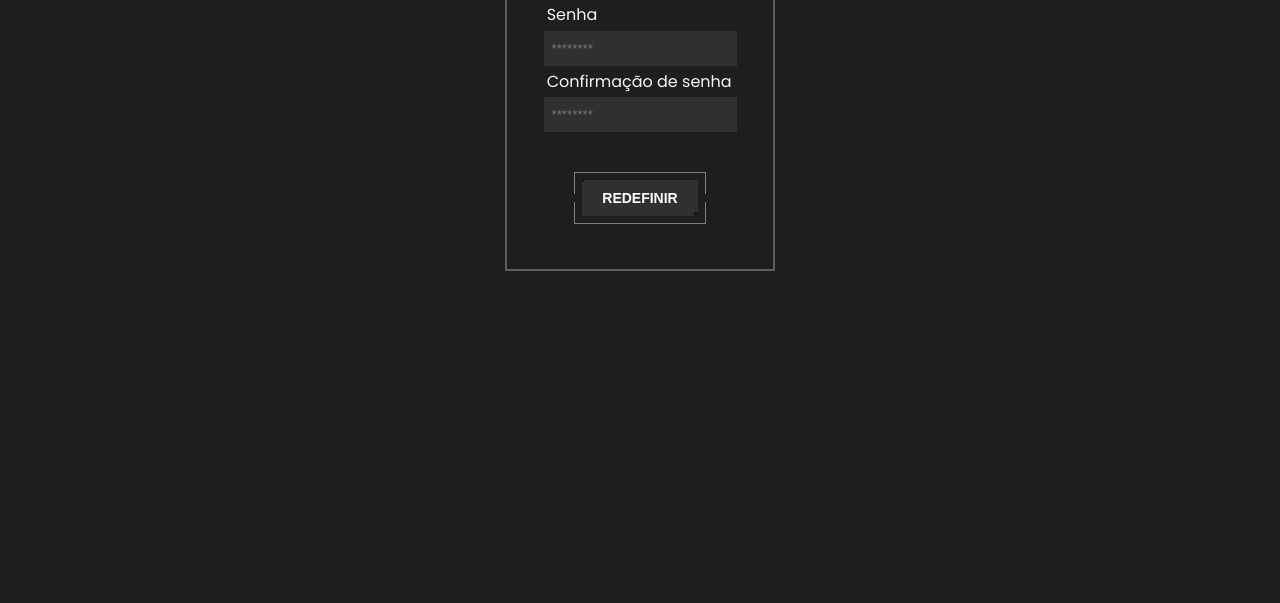
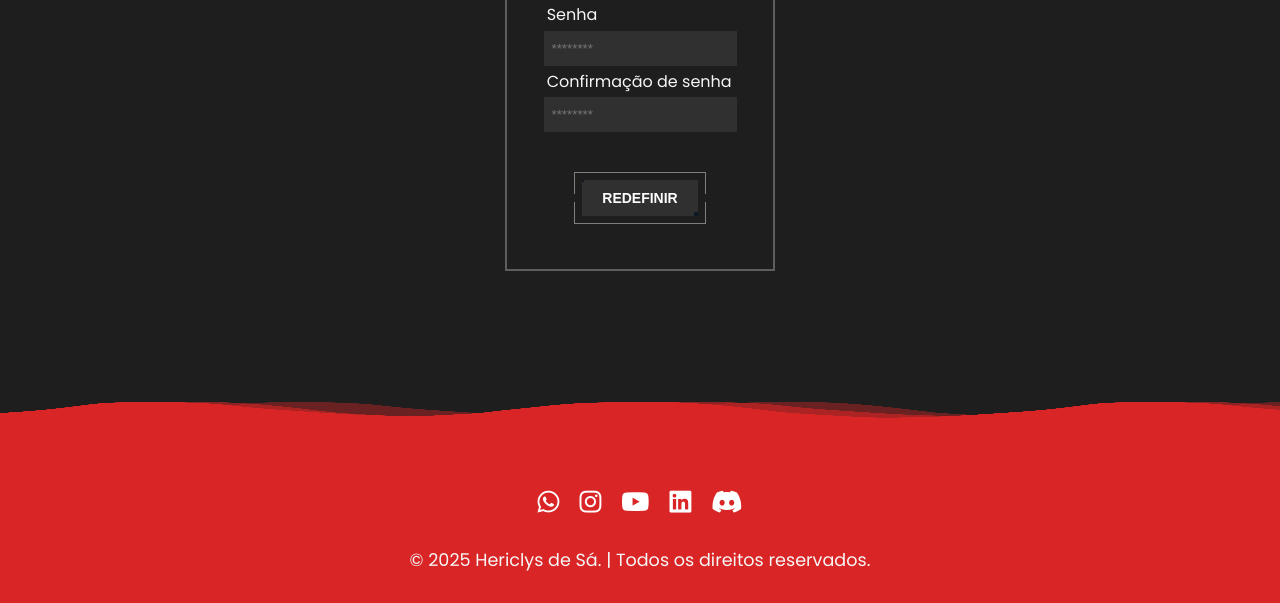
Before and after one commit to Hericlys/MySite, a Django app: page /accounts/reset/1/1/ in a window 1280 px wide. Shown: the part 346-949 px from the top of the page. Before the commit the page ends 617 px from the top, so only its background shows below. Run offline with Django 5.2, Linux system fonts and the light colour scheme; some libraries are stand-ins or nearby versions.

Commit message:
add footer

```diff
--- a/base_files/static/global/css/base.css
+++ b/base_files/static/global/css/base.css
@@ -381,3 +381,116 @@ p {
 .link:hover {
     color: var(--color-accent) ! important;
 }
+
+footer {
+    position: relative;
+    width: 100%;
+    background: var(--color-accent);
+    min-height: 100px;
+    padding: 20px 50px;
+    display: flex;
+    justify-content: center;
+    align-items: center;
+    flex-direction: column;
+}
+
+footer .social_icon {
+    position: relative;
+    display: flex;
+    justify-content: center;
+    align-items: center;
+    margin: 10px 0;
+    flex-wrap: wrap;
+}
+
+footer .social_icon a {
+    font-size: 25px;
+    color: #fff;
+    margin: 0 10px;
+    display: inline-block;
+    transition: 0.5s;
+}
+
+footer .social_icon a:hover {
+    transform: translateY(-10px);
+}
+
+footer .footer_menu {
+    display: flex;
+    justify-content: center;
+    align-items: center;
+    gap: 25px;
+    margin: 10px 0;
+}
+
+footer .footer_menu a {
+    opacity: 0.75;
+    font-size: bold;
+}
+
+footer .footer_menu a:hover {
+    opacity: 1;
+}
+
+footer p {
+    text-align: center;
+    margin-top: 15px;
+    margin-bottom: 10px;
+    font-size: 1.1em;
+}
+
+footer .wave {
+    position: absolute;
+    top: -100px;
+    left: 0;
+    width: 100%;
+    height: 100px;
+    background: url(../images/wave.png);
+    background-size: 1000px 100px;
+}
+
+footer .wave#wave1 {
+    z-index: 5;
+    opacity: 1;
+    bottom: 0px;
+    animation: animateWave_2 4s linear infinite;
+}
+
+footer .wave#wave2 {
+    z-index: 4;
+    opacity: 0.80;
+    bottom: 10px;
+    animation: animateWave_2 4s linear infinite;
+}
+
+footer .wave#wave3 {
+    z-index: 3;
+    opacity: 0.60;
+    bottom: 15px;
+    animation: animateWave_2 3s linear infinite;
+}
+
+footer .wave#wave4 {
+    z-index: 2;
+    opacity: 0.40;
+    bottom: 20px;
+    animation: animateWave 3s linear infinite;
+}
+
+@keyframes animateWave {
+    0% {
+        background-position-x: 1000px;
+    }
+    100% {
+        background-position-x: 0px;
+    }
+}
+
+@keyframes animateWave_2 {
+    0% {
+        background-position-x: 0px;
+    }
+    100% {
+        background-position-x: 1000px;
+    }
+}
--- a/base_files/templates/global/base.html
+++ b/base_files/templates/global/base.html
@@ -90,6 +90,44 @@
        {% include "global\partials\messages.html" %}
     {% endif %}
 
+    <footer>
+        <div class="waves">
+            <div class="wave" id="wave1"></div>
+            <div class="wave" id="wave2"></div>
+            <div class="wave" id="wave3"></div>
+            <div class="wave" id="wave4"></div>
+        </div>
+        <ul class="social_icon">
+            <li>
+                <a href="https://wa.me/5583987219309" target="_blank" class="whatsapp-btn">
+                    <i class="fa-brands fa-whatsapp"></i>
+                </a>
+            </li>
+            <li>
+                <a href="https://www.instagram.com/hericlys.dev/" target="_blank">
+                    <i class="fa-brands fa-instagram"></i>
+                </a>
+            </li>
+            <li>
+                <a href="https://www.youtube.com/channel/UCLZojhcSMDBjCg1e64z6oVg" target="_blank">
+                    <i class="fa-brands fa-youtube"></i>
+                </a>
+            </li>
+            <li>
+                <a href="https://www.linkedin.com/in/hericlysdesa/" target="_blank">
+                    <i class="fa-brands fa-linkedin"></i>
+                </a>
+            </li>
+            <li>
+                <a href="https://discord.gg/UVFNXSnk" target="_blank">
+                    <i class="fa-brands fa-discord"></i>
+                </a>
+            </li>
+        </ul>
+        <p>&copy; {% now "Y" %} Hericlys de Sá. | Todos os direitos reservados.</p>
+    </footer>
+
+
     <!-- Scripts bottonm -->
     {% if not page_settings.disable_mask %}
         <script src="https://cdn.jsdelivr.net/npm/bootstrap@5.2.2/dist/js/bootstrap.bundle.min.js"
--- a/blog/static/blog/css/post_detail.css
+++ b/blog/static/blog/css/post_detail.css
@@ -21,7 +21,8 @@
     justify-content: center;
     align-items: center;
     gap: 50px;
-    margin-bottom: 15px;
+    margin-bottom: 100px;
+    margin-top: 30px;
 }
 
 .infos-content {
```
Also changed, not shown: base_files/static/global/images/wave.png (added).
